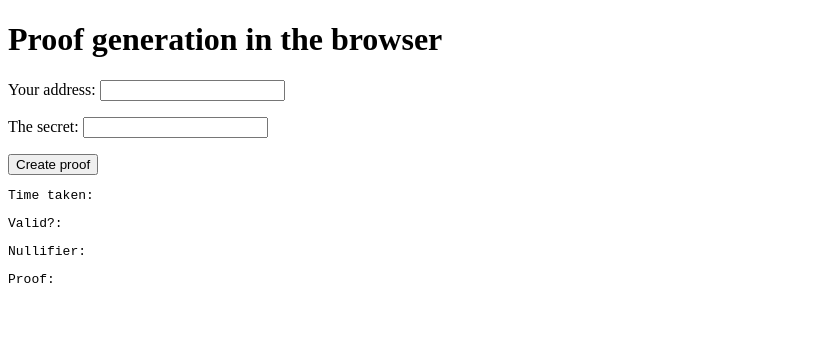
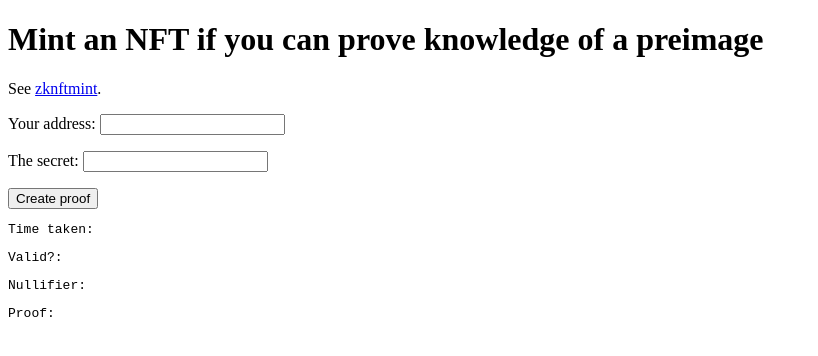
Before and after one commit to weijiekoh/zknftmint, a website: page web/index.html in a window 1280 px wide. Shown: the whole page, without its empty margins (0-818 px from the left). Drawn offline with Linux system fonts and the light colour scheme.

Commit message:
tweaked index.html

```diff
--- a/web/index.html
+++ b/web/index.html
@@ -1,16 +1,17 @@
 <!doctype html>
 <html>
 <head>
-  <title>Proof generation in the browser</title>
+  <title>zknftmint</title>
 </head>
 <body>
 
-  <h1>Proof generation in the browser</h1>
+  <h1>Mint an NFT if you can prove knowledge of a preimage</h1>
+  <p>See <a href="https://github.com/weijiekoh/zknftmint">zknftmint</a>.</p>
 
   <p>Your address: <input id="address" /></p>
   <p>The secret: <input id="secret" /></p>
 
-  <button id="bGenProof"> Create proof </button>
+  <button id="bGenProof">Create proof </button>
 
   <pre class="time">Time taken: <code id="time"></code></pre>
   <pre class="proof">Valid?: <code id="result"></code></pre>
@@ -20,9 +21,6 @@
   </pre>
 
   <script src="./snarkjs.min.js">   </script>
-
-
-  <!-- This is the bundle generated by rollup.js -->
   <script>
 
 const proofCompnent = document.getElementById('proof');
```
